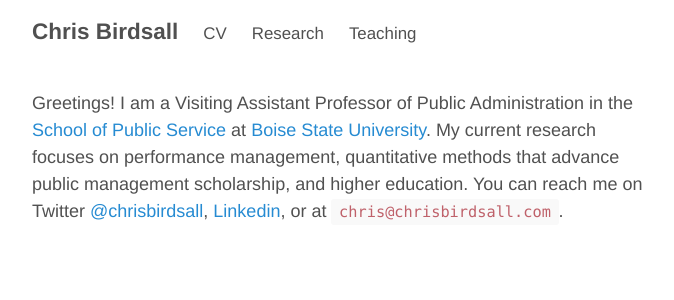
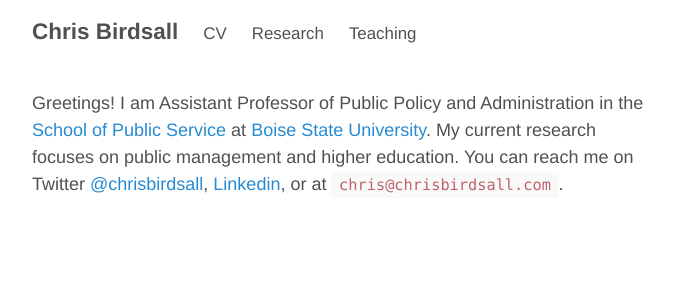
Before and after one commit to chrisbirdsall/chrisbirdsall.github.io, a Jekyll site: the page built from index.md, in a window 1280 px wide. Shown: the top 300 px of the page, without its empty margins (293-967 px from the left). Built offline with Jekyll 4.4.1, drawn with Linux system fonts in a browser that asks for light colours.

Commit message:
changed title

```diff
--- a/index.md
+++ b/index.md
@@ -2,4 +2,4 @@
 layout: main
 ---
 
-Greetings!  I am a Visiting Assistant Professor of Public Administration in the [School of Public Service](https://sps.boisestate.edu/publicpolicy/) at [Boise State University](http://www.boisestate.edu). My current research focuses on performance management, quantitative methods that advance public management scholarship, and higher education. You can reach me on Twitter [@chrisbirdsall](http://www.twitter.com/chrisbirdsall), [Linkedin](https://www.linkedin.com/in/cbirdsall), or at `chris@chrisbirdsall.com`.
+Greetings!  I am Assistant Professor of Public Policy and Administration in the [School of Public Service](https://sps.boisestate.edu/publicpolicy/) at [Boise State University](http://www.boisestate.edu). My current research focuses on public management and higher education. You can reach me on Twitter [@chrisbirdsall](http://www.twitter.com/chrisbirdsall), [Linkedin](https://www.linkedin.com/in/cbirdsall), or at `chris@chrisbirdsall.com`.
```
